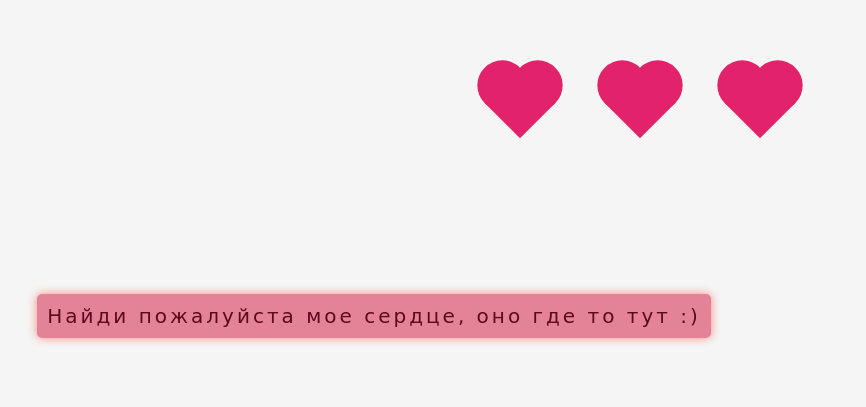
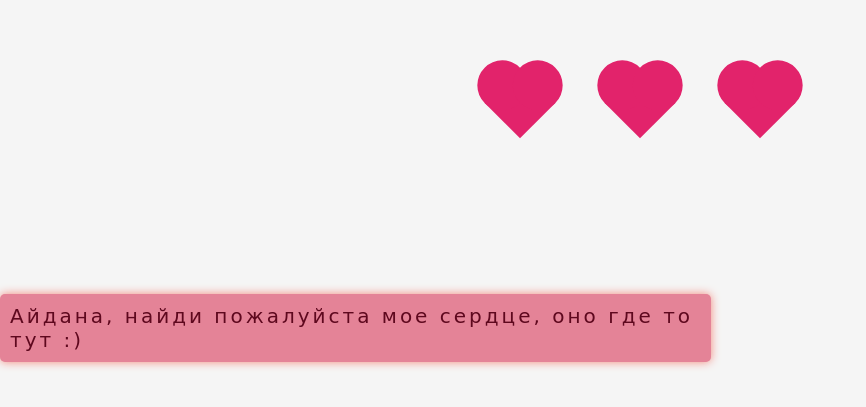
Before and after one commit to def1ame/formygirl, a plain HTML site: page index.html in a window 1280 px wide. Shown: the part 217-624 px from the top of the page, without its empty margins (0-866 px from the left). Drawn offline with nearby package versions, Linux system fonts and the light colour scheme.

Commit message:
Update index.html

```diff
--- a/index.html
+++ b/index.html
@@ -9,7 +9,7 @@
 </head>
 <body>
   <div id='heart' class='button'></div>
-  <div class="bottom-text"> Найди пожалуйста мое сердце, оно где то тут :) </div>
+  <div class="bottom-text">Айдана, найди пожалуйста мое сердце, оно где то тут :) </div>
 
   <div class="container">
     <div class="sweetestheart-container">
```
